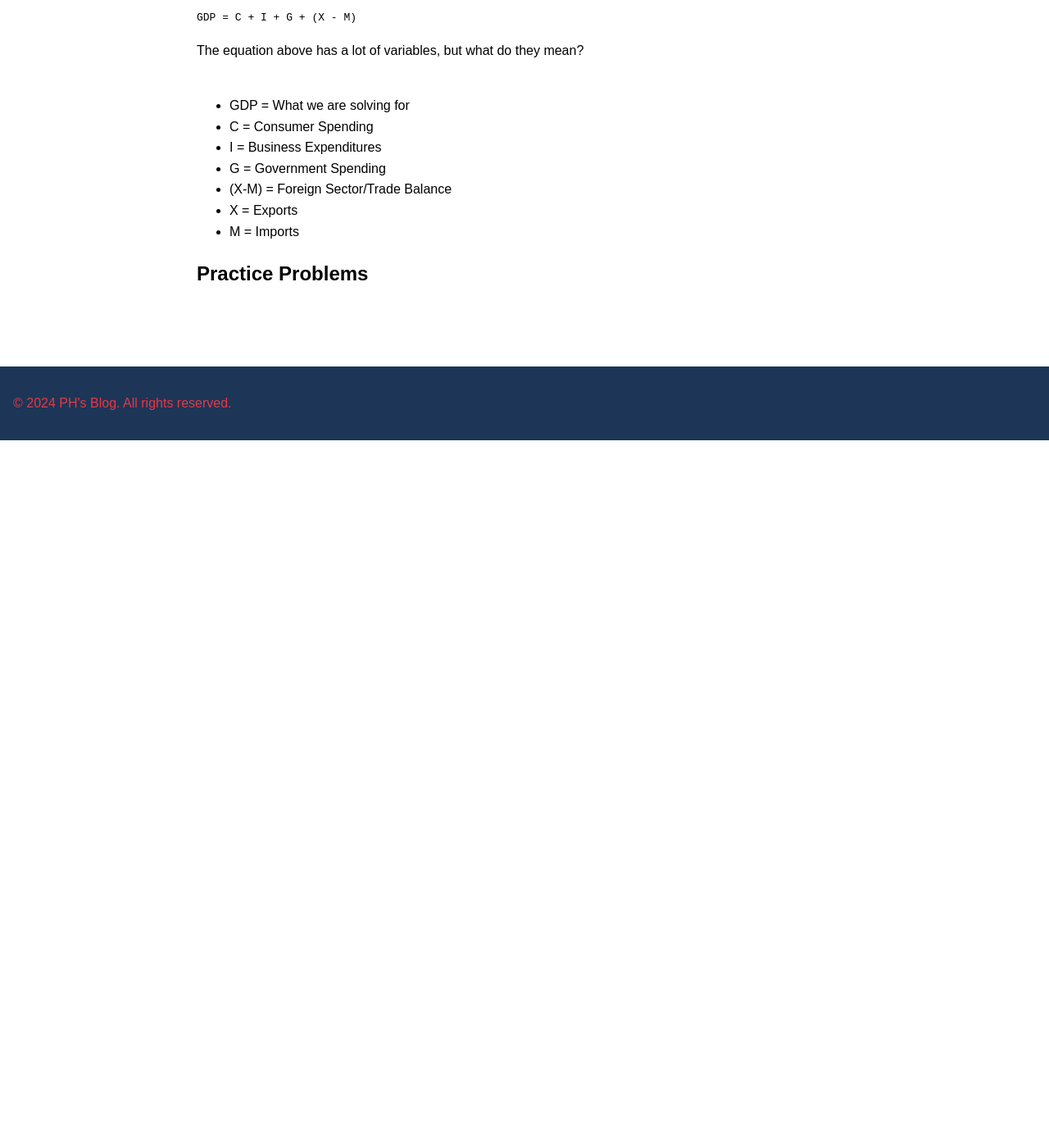
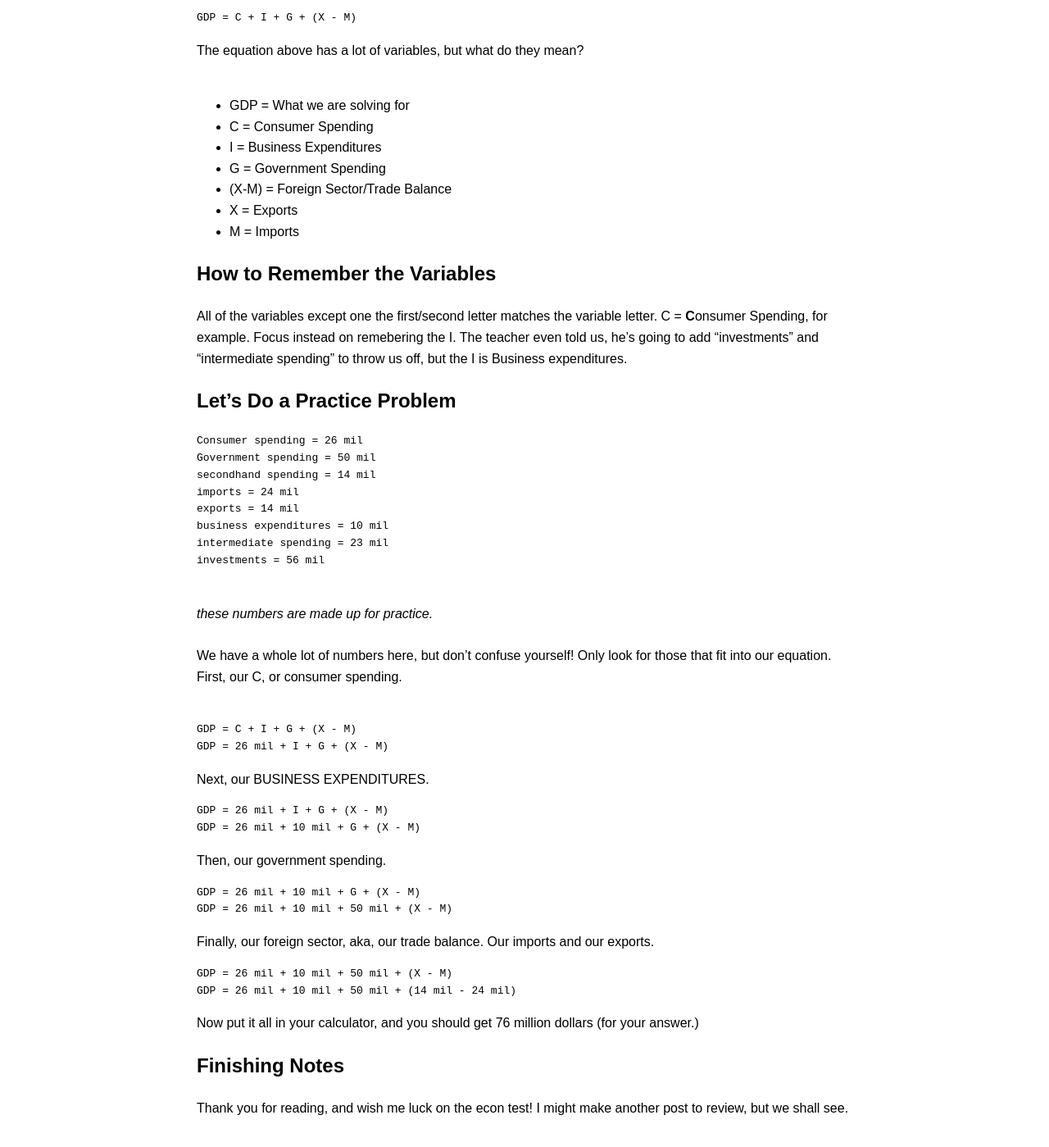
Before and after one commit to CaptainSapphire/PH-s-Blog, a Jekyll site: the page built from _posts/2024-12-4-GDP-Equation.md, in a window 1280 px wide and 1400 px high, scrolled down 492 px. Shown: the whole window at 82% size. Built offline with Jekyll 4.4.1, drawn with Linux system fonts in a browser that asks for light colours; our own code applies the rules of GitHub Pages for plain Markdown files; before the commit the page ends 1029 px from its top, so only the background shows below that.

Commit message:
Update 2024-12-4-GDP-Equation.md

````diff
--- a/_posts/2024-12-4-GDP-Equation.md
+++ b/_posts/2024-12-4-GDP-Equation.md
@@ -15,4 +15,42 @@ The equation above has a lot of variables, but what do they mean? <br><br>
 - X = Exports
 - M = Imports
 
-## Practice Problems
+## How to Remember the Variables
+All of the variables except one the first/second letter matches the variable letter. C = **C**onsumer Spending, for example. Focus instead on remebering the I. The teacher even told us, he's going to add "investments" and "intermediate spending" to throw us off, but the I is Business expenditures.
+
+## Let's Do a Practice Problem
+```
+Consumer spending = 26 mil
+Government spending = 50 mil
+secondhand spending = 14 mil
+imports = 24 mil
+exports = 14 mil
+business expenditures = 10 mil
+intermediate spending = 23 mil
+investments = 56 mil
+```
+<br> *these numbers are made up for practice.*<br><br>
+We have a whole lot of numbers here, but don't confuse yourself! Only look for those that fit into our equation. First, our C, or consumer spending. <br><br>
+```
+GDP = C + I + G + (X - M)
+GDP = 26 mil + I + G + (X - M)
+```
+Next, our BUSINESS EXPENDITURES.
+```
+GDP = 26 mil + I + G + (X - M)
+GDP = 26 mil + 10 mil + G + (X - M)
+```
+Then, our government spending.
+```
+GDP = 26 mil + 10 mil + G + (X - M)
+GDP = 26 mil + 10 mil + 50 mil + (X - M)
+```
+Finally, our foreign sector, aka, our trade balance. Our imports and our exports.
+```
+GDP = 26 mil + 10 mil + 50 mil + (X - M)
+GDP = 26 mil + 10 mil + 50 mil + (14 mil - 24 mil)
+```
+Now put it all in your calculator, and you should get 76 million dollars (for your answer.)
+
+## Finishing Notes
+Thank you for reading, and wish me luck on the econ test! I might make another post to review, but we shall see.
````
